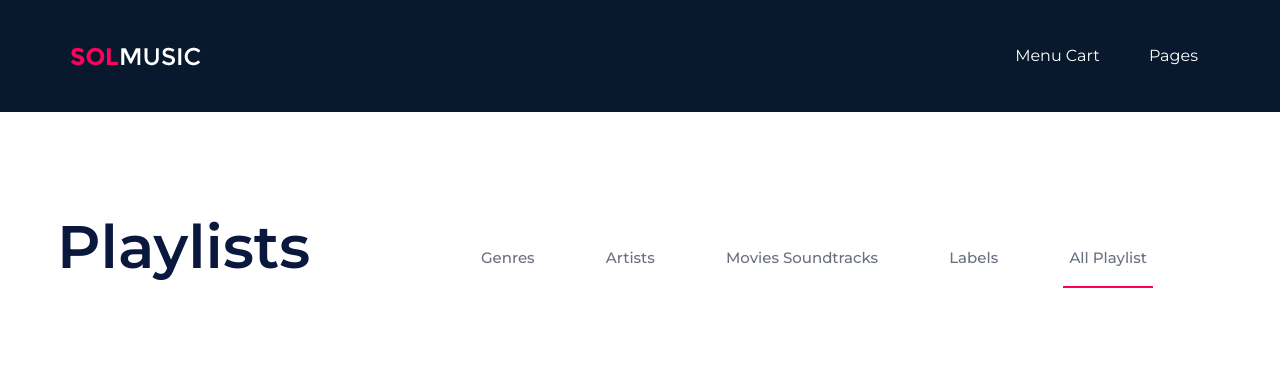
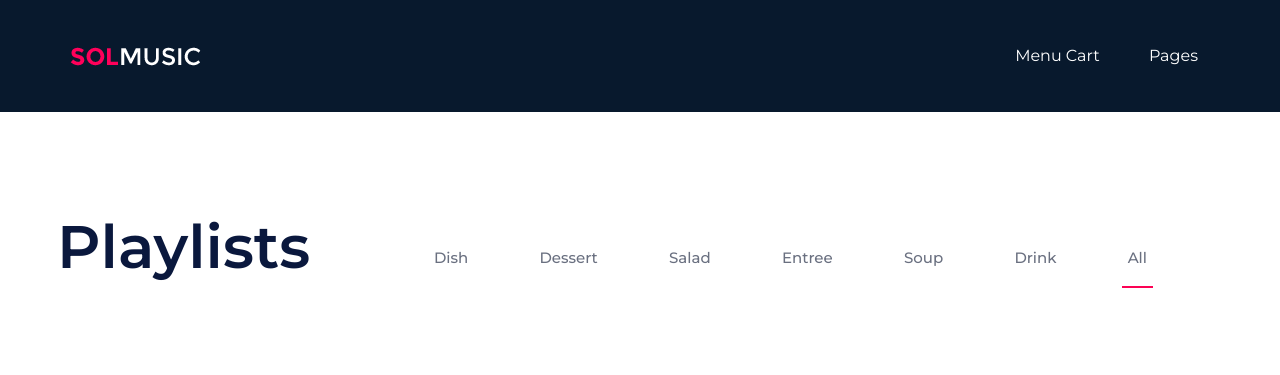
Before and after one commit to khs56/menucart, a Symfony app: template templates/menu/index.html.twig in a window 1280 px wide; the page is wider, and only the part inside the window is pictured. Shown: the top 375 px of that part. Run offline with Twig, Linux system fonts and the light colour scheme; the template is opened without the code that fills it, so the values that code supplies are empty; some libraries are stand-ins or nearby versions.

Commit message:
Update index.html.twig

```diff
--- a/templates/menu/index.html.twig
+++ b/templates/menu/index.html.twig
@@ -11,105 +11,36 @@
 			</div>
 			<div class="container">
 				<ul class="playlist-filter controls">
-					<li class="control" data-filter=".genres">Genres</li>
-					<li class="control" data-filter=".artists">Artists</li>
-					<li class="control" data-filter=".movies">Movies Soundtracks</li>
-					<li class="control" data-filter=".labels">Labels</li>
-					<li class="control" data-filter="all">All Playlist</li>
+					<li class="control" data-filter=".dish">Dish</li>
+					<li class="control" data-filter=".dessert">Dessert</li>
+					<li class="control" data-filter=".salad">Salad</li>
+					<li class="control" data-filter=".entree">Entree</li>
+					<li class="control" data-filter=".soup">Soup</li>
+					<li class="control" data-filter=".drink">Drink</li>
+					<li class="control" data-filter="all">All</li>
 				</ul>
 			</div>
 			<div class="clearfix"></div>
 			<div class="row playlist-area">
-				<div class="mix col-lg-3 col-md-4 col-sm-6 genres">
+
+				{# <div class="mix col-lg-3 col-md-4 col-sm-6 dish">
 					<div class="playlist-item">
 						<img src="img/playlist/1.jpg" alt="">
 						<h5>Live Concerts</h5>
 					</div>
-				</div>
-				<div class="mix col-lg-3 col-md-4 col-sm-6 artists">
-					<div class="playlist-item">
-						<img src="img/playlist/2.jpg" alt="">
-						<h5>Dj Sets</h5>
+				</div> #}
+
+				{% for g in gericht %}
+					<div class="mix col-lg-3 col-md-4 col-sm-6 {{g.category}}">
+						<div class="playlist-item">
+							<img src="{{asset('images/' ~ g.image)}}" alt="{{g.description}}">
+							<h5>{{g.name}}</h5>
+							<h5>${{g.price}} USD</h5>
+							<p>{{g.description}}</p>
+						</div>
 					</div>
-				</div>
-				<div class="mix col-lg-3 col-md-4 col-sm-6 movies">
-					<div class="playlist-item">
-						<img src="img/playlist/3.jpg" alt="">
-						<h5>Recorded Live</h5>
-					</div>
-				</div>
-				<div class="mix col-lg-3 col-md-4 col-sm-6 labels">
-					<div class="playlist-item">
-						<img src="img/playlist/4.jpg" alt="">
-						<h5>Oldies</h5>
-					</div>
-				</div>
-				<div class="mix col-lg-3 col-md-4 col-sm-6 genres">
-					<div class="playlist-item">
-						<img src="img/playlist/5.jpg" alt="">
-						<h5>Rock & Roll</h5>
-					</div>
-				</div>
-				<div class="mix col-lg-3 col-md-4 col-sm-6 artists">
-					<div class="playlist-item">
-						<img src="img/playlist/6.jpg" alt="">
-						<h5>Classic Music</h5>
-					</div>
-				</div>
-				<div class="mix col-lg-3 col-md-4 col-sm-6 movies">
-					<div class="playlist-item">
-						<img src="img/playlist/7.jpg" alt="">
-						<h5>Rock</h5>
-					</div>
-				</div>
-				<div class="mix col-lg-3 col-md-4 col-sm-6 labels">
-					<div class="playlist-item">
-						<img src="img/playlist/8.jpg" alt="">
-						<h5>Alternative</h5>
-					</div>
-				</div>
-				<div class="mix col-lg-3 col-md-4 col-sm-6 genres">
-					<div class="playlist-item">
-						<img src="img/playlist/9.jpg" alt="">
-						<h5>Country</h5>
-					</div>
-				</div>
-				<div class="mix col-lg-3 col-md-4 col-sm-6 artists">
-					<div class="playlist-item">
-						<img src="img/playlist/10.jpg" alt="">
-						<h5>EDM</h5>
-					</div>
-				</div>
-				<div class="mix col-lg-3 col-md-4 col-sm-6 movies">
-					<div class="playlist-item">
-						<img src="img/playlist/11.jpg" alt="">
-						<h5>Pop Culture</h5>
-					</div>
-				</div>
-				<div class="mix col-lg-3 col-md-4 col-sm-6 labels">
-					<div class="playlist-item">
-						<img src="img/playlist/12.jpg" alt="">
-						<h5>The 90’s</h5>
-					</div>
-				</div>
-				<div class="mix col-lg-3 col-md-4 col-sm-6 genres">
-					<div class="playlist-item">
-						<img src="img/playlist/13.jpg" alt="">
-						<h5>Jass & Blues</h5>
-					</div>
-				</div>
-				<div class="mix col-lg-3 col-md-4 col-sm-6 artists">
-					<div class="playlist-item">
-						<img src="img/playlist/14.jpg" alt="">
-						<h5>Dj Sets</h5>
-					</div>
-				</div>
-				<div class="mix col-lg-3 col-md-4 col-sm-6 movies">
-					<div class="playlist-item">
-						<img src="img/playlist/15.jpg" alt="">
-						<h5>Minimal</h5>
-					</div>
-				</div>
+				{% endfor %}
+
 			</div>
 		</div>
 	</section>
```
